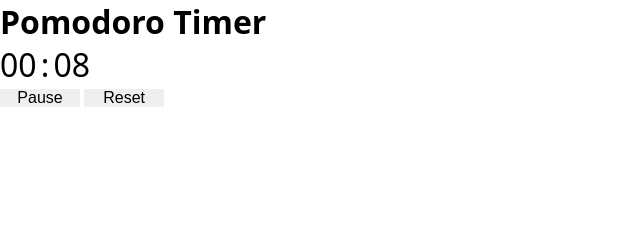
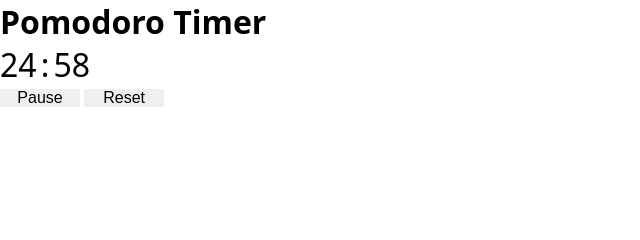
Before and after one commit to kmj673/pomodor-timer, a plain HTML site: page index.html in a window 1280 px wide. Both pictures are taken after a click on the button "Start". Shown: the top 240 px of the page, 0-640 px from the left. Drawn offline with Linux system fonts and the light colour scheme.

Commit message:
fix three digit bug

```diff
--- a/index.html
+++ b/index.html
@@ -11,9 +11,9 @@
     <main>
       <h1>Pomodoro Timer</h1>
       <div id="timer">
-        <span class="minute">00</span>
+        <span class="minute">25</span>
         <span>:</span>
-        <span class="second">10</span>
+        <span class="second">00</span>
       </div>
       <button class="start">Start</button>
       <button class="pause hidden">Pause</button>
--- a/script.js
+++ b/script.js
@@ -16,7 +16,7 @@ function renderTime() {
   sec--;
   minute.textContent = min;
   second.textContent = sec;
-  if (0 < sec < 10) {
+  if (0 < sec && sec < 10) {
     second.textContent = `0${sec}`;
   }
   if (min === 0) {
```
